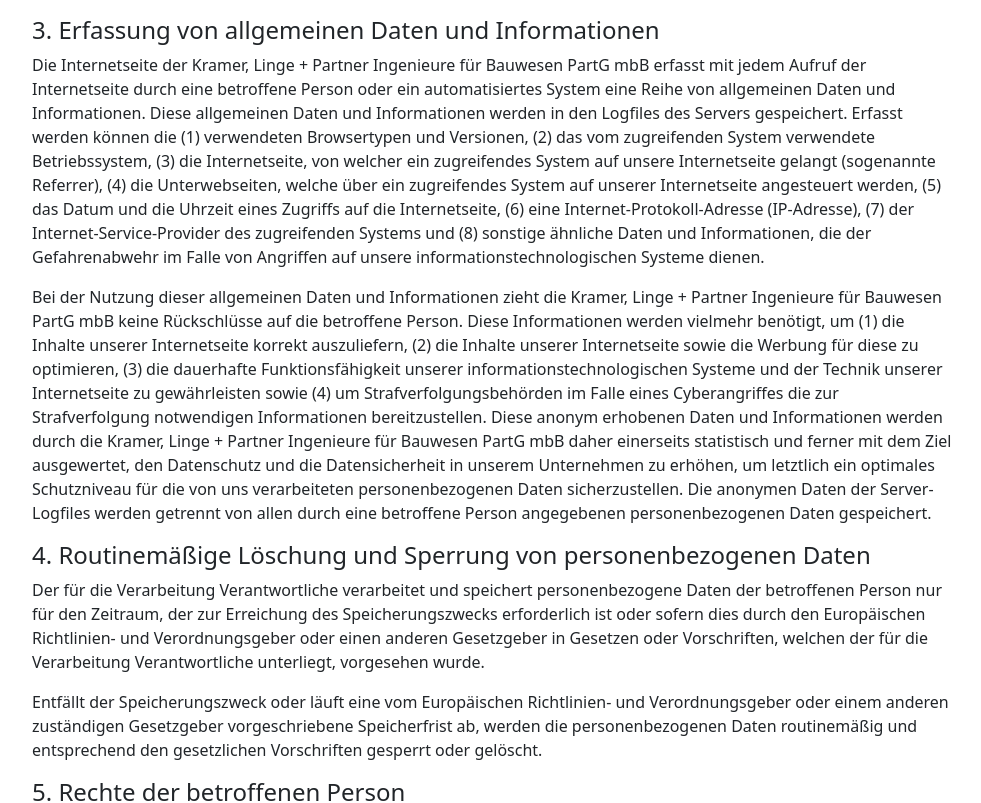
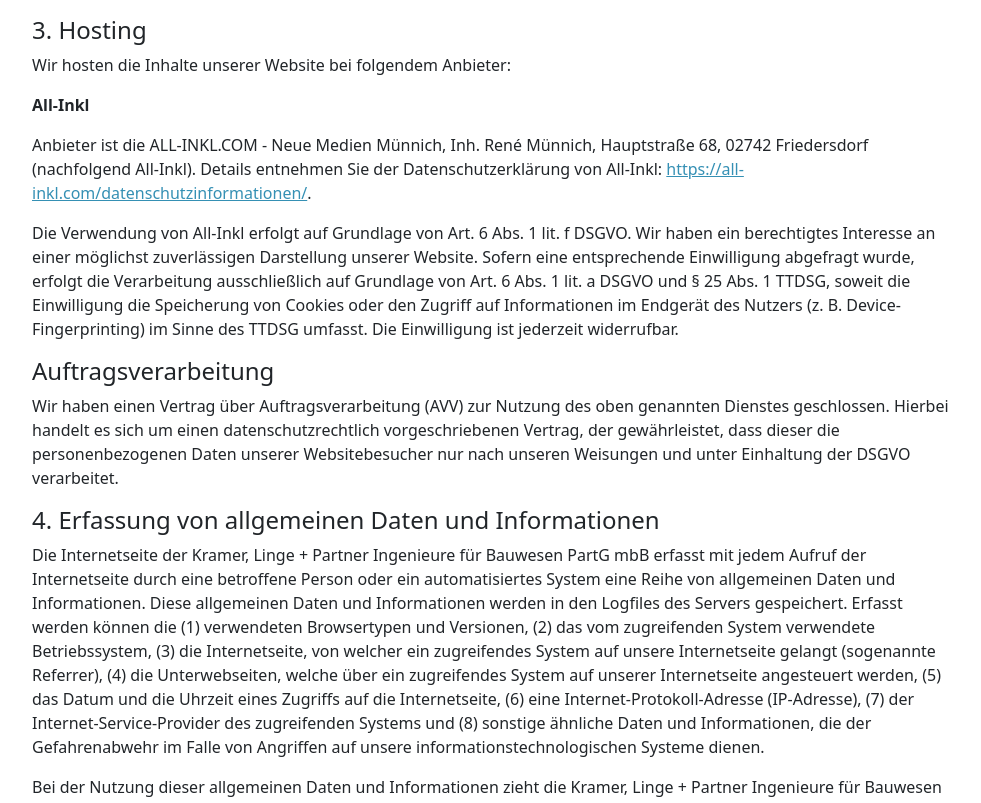
Before and after one commit to computerextra/Kramer-Linge-Partner, a React (Vite) app: page /Datenschutz in a window 1280 px wide. Shown: the part 3084-3887 px from the top of the page, without its empty margins (240-1221 px from the left). Built offline with nearby package versions, Linux system fonts and the light colour scheme.

Commit message:
Update Datenschutz.tsx

```diff
--- a/src/Pages/Datenschutz.tsx
+++ b/src/Pages/Datenschutz.tsx
@@ -10,7 +10,6 @@
           xl={10}
           lg={12}>
           <h1 className="text-uppercase text-secondary">Datenschutz</h1>
-
           <p>
             Wir freuen uns sehr über Ihr Interesse an unserem Unternehmen.
             Datenschutz hat einen besonders hohen Stellenwert für die
@@ -25,7 +24,6 @@
             eine solche Verarbeitung keine gesetzliche Grundlage, holen wir
             generell eine Einwilligung der betroffenen Person ein.
           </p>
-
           <p>
             Die Verarbeitung personenbezogener Daten, beispielsweise des Namens,
             der Anschrift, E-Mail-Adresse oder Telefonnummer einer betroffenen
@@ -39,7 +37,6 @@
             betroffene Personen mittels dieser Datenschutzerklärung über die
             ihnen zustehenden Rechte aufgeklärt.
           </p>
-
           <p>
             Die Kramer, Linge + Partner Ingenieure für Bauwesen PartG mbB hat
             als für die Verarbeitung Verantwortlicher zahlreiche technische und
@@ -52,7 +49,6 @@
             auch auf alternativen Wegen, beispielsweise telefonisch, an uns zu
             übermitteln.
           </p>
-
           <h4>1. Begriffsbestimmungen</h4>
           <p>
             Die Datenschutzerklärung der Kramer, Linge + Partner Ingenieure für
@@ -64,12 +60,10 @@
             sein. Um dies zu gewährleisten, möchten wir vorab die verwendeten
             Begrifflichkeiten erläutern.
           </p>
-
           <p>
             Wir verwenden in dieser Datenschutzerklärung unter anderem die
             folgenden Begriffe:
           </p>
-
           <ul style={{ listStyle: "none" }}>
             <li>
               <h4>a) personenbezogene Daten</h4>
@@ -205,7 +199,6 @@
               </p>
             </li>
           </ul>
-
           <h4>
             2. Name und Anschrift des für die Verarbeitung Verantwortlichen
           </h4>
@@ -215,7 +208,6 @@
             Datenschutzgesetze und anderer Bestimmungen mit
             datenschutzrechtlichem Charakter ist die:
           </p>
-
           <p>Kramer, Linge + Partner Ingenieure für Bauwesen PartG mbB</p>
           <p>Kohlenstraße 47a</p>
           <p>34121 Kassel</p>
@@ -223,8 +215,43 @@
           <p>Tel.: 05615105760</p>
           <p>E-Mail: info@kramer-line.de</p>
           <p>Website: https://kramer-linge.de</p>
-
-          <h4>3. Erfassung von allgemeinen Daten und Informationen</h4>
+          <h4>3. Hosting</h4>
+          <p>Wir hosten die Inhalte unserer Website bei folgendem Anbieter:</p>
+          <p className="fw-bold">All-Inkl</p>
+          <p>
+            Anbieter ist die ALL-INKL.COM - Neue Medien M&uuml;nnich, Inh.
+            Ren&eacute; M&uuml;nnich, Hauptstra&szlig;e 68, 02742 Friedersdorf
+            (nachfolgend All-Inkl). Details entnehmen Sie der
+            Datenschutzerkl&auml;rung von All-Inkl:{" "}
+            <a
+              href="https://all-inkl.com/datenschutzinformationen/"
+              target="_blank"
+              rel="noopener noreferrer">
+              https://all-inkl.com/datenschutzinformationen/
+            </a>
+            .
+          </p>
+          <p>
+            Die Verwendung von All-Inkl erfolgt auf Grundlage von Art. 6 Abs. 1
+            lit. f DSGVO. Wir haben ein berechtigtes Interesse an einer
+            m&ouml;glichst zuverl&auml;ssigen Darstellung unserer Website.
+            Sofern eine entsprechende Einwilligung abgefragt wurde, erfolgt die
+            Verarbeitung ausschlie&szlig;lich auf Grundlage von Art. 6 Abs. 1
+            lit. a DSGVO und &sect; 25 Abs. 1 TTDSG, soweit die Einwilligung die
+            Speicherung von Cookies oder den Zugriff auf Informationen im
+            Endger&auml;t des Nutzers (z.&nbsp;B. Device-Fingerprinting) im
+            Sinne des TTDSG umfasst. Die Einwilligung ist jederzeit widerrufbar.
+          </p>
+          <h4>Auftragsverarbeitung</h4>
+          <p>
+            Wir haben einen Vertrag &uuml;ber Auftragsverarbeitung (AVV) zur
+            Nutzung des oben genannten Dienstes geschlossen. Hierbei handelt es
+            sich um einen datenschutzrechtlich vorgeschriebenen Vertrag, der
+            gew&auml;hrleistet, dass dieser die personenbezogenen Daten unserer
+            Websitebesucher nur nach unseren Weisungen und unter Einhaltung der
+            DSGVO verarbeitet.
+          </p>
+          <h4>4. Erfassung von allgemeinen Daten und Informationen</h4>
           <p>
             Die Internetseite der Kramer, Linge + Partner Ingenieure für
             Bauwesen PartG mbB erfasst mit jedem Aufruf der Internetseite durch
@@ -243,7 +270,6 @@
             ähnliche Daten und Informationen, die der Gefahrenabwehr im Falle
             von Angriffen auf unsere informationstechnologischen Systeme dienen.
           </p>
-
           <p>
             Bei der Nutzung dieser allgemeinen Daten und Informationen zieht die
             Kramer, Linge + Partner Ingenieure für Bauwesen PartG mbB keine
@@ -264,9 +290,8 @@
             Server-Logfiles werden getrennt von allen durch eine betroffene
             Person angegebenen personenbezogenen Daten gespeichert.
           </p>
-
           <h4>
-            4. Routinemäßige Löschung und Sperrung von personenbezogenen Daten
+            5. Routinemäßige Löschung und Sperrung von personenbezogenen Daten
           </h4>
           <p>
             Der für die Verarbeitung Verantwortliche verarbeitet und speichert
@@ -277,7 +302,6 @@
             welchen der für die Verarbeitung Verantwortliche unterliegt,
             vorgesehen wurde.
           </p>
-
           <p>
             Entfällt der Speicherungszweck oder läuft eine vom Europäischen
             Richtlinien- und Verordnungsgeber oder einem anderen zuständigen
@@ -285,8 +309,7 @@
             personenbezogenen Daten routinemäßig und entsprechend den
             gesetzlichen Vorschriften gesperrt oder gelöscht.
           </p>
-
-          <h4>5. Rechte der betroffenen Person</h4>
+          <h4>6. Rechte der betroffenen Person</h4>
           <ul style={{ listStyle: "none" }}>
             <li>
               <h4>a) Recht auf Bestätigung</h4>
@@ -671,7 +694,7 @@
               </p>
             </li>
           </ul>
-          <h4>6. Rechtsgrundlage der Verarbeitung</h4>
+          <h4>7. Rechtsgrundlage der Verarbeitung</h4>
           <p>
             Art. 6 I lit. a DS-GVO dient unserem Unternehmen als Rechtsgrundlage
             für Verarbeitungsvorgänge, bei denen wir eine Einwilligung für einen
@@ -709,9 +732,8 @@
             anzunehmen sein könnte, wenn die betroffene Person ein Kunde des
             Verantwortlichen ist (Erwägungsgrund 47 Satz 2 DS-GVO).
           </p>
-
           <h4>
-            7. Berechtigte Interessen an der Verarbeitung, die von dem
+            8. Berechtigte Interessen an der Verarbeitung, die von dem
             Verantwortlichen oder einem Dritten verfolgt werden
           </h4>
           <p>
@@ -720,9 +742,8 @@
             unserer Geschäftstätigkeit zugunsten des Wohlergehens all unserer
             Mitarbeiter und unserer Anteilseigner.
           </p>
-
           <h4>
-            8. Dauer, für die die personenbezogenen Daten gespeichert werden
+            9. Dauer, für die die personenbezogenen Daten gespeichert werden
           </h4>
           <p>
             Das Kriterium für die Dauer der Speicherung von personenbezogenen
@@ -731,12 +752,12 @@
             sofern sie nicht mehr zur Vertragserfüllung oder Vertragsanbahnung
             erforderlich sind.
           </p>
-
           <h4>
-            9. Gesetzliche oder vertragliche Vorschriften zur Bereitstellung der
-            personenbezogenen Daten; Erforderlichkeit für den Vertragsabschluss;
-            Verpflichtung der betroffenen Person, die personenbezogenen Daten
-            bereitzustellen; mögliche Folgen der Nichtbereitstellung
+            10. Gesetzliche oder vertragliche Vorschriften zur Bereitstellung
+            der personenbezogenen Daten; Erforderlichkeit für den
+            Vertragsabschluss; Verpflichtung der betroffenen Person, die
+            personenbezogenen Daten bereitzustellen; mögliche Folgen der
+            Nichtbereitstellung
           </h4>
           <p>
             Wir klären Sie darüber auf, dass die Bereitstellung
@@ -760,13 +781,11 @@
             personenbezogenen Daten bereitzustellen, und welche Folgen die
             Nichtbereitstellung der personenbezogenen Daten hätte.
           </p>
-
-          <h4>10. Bestehen einer automatisierten Entscheidungsfindung</h4>
+          <h4>11. Bestehen einer automatisierten Entscheidungsfindung</h4>
           <p>
             Als verantwortungsbewusstes Unternehmen verzichten wir auf eine
             automatische Entscheidungsfindung oder ein Profiling.
           </p>
-
           <p>
             Diese Datenschutzerklärung wurde durch den
             Datenschutzerklärungs-Generator der DGD Deutsche Gesellschaft für
```
